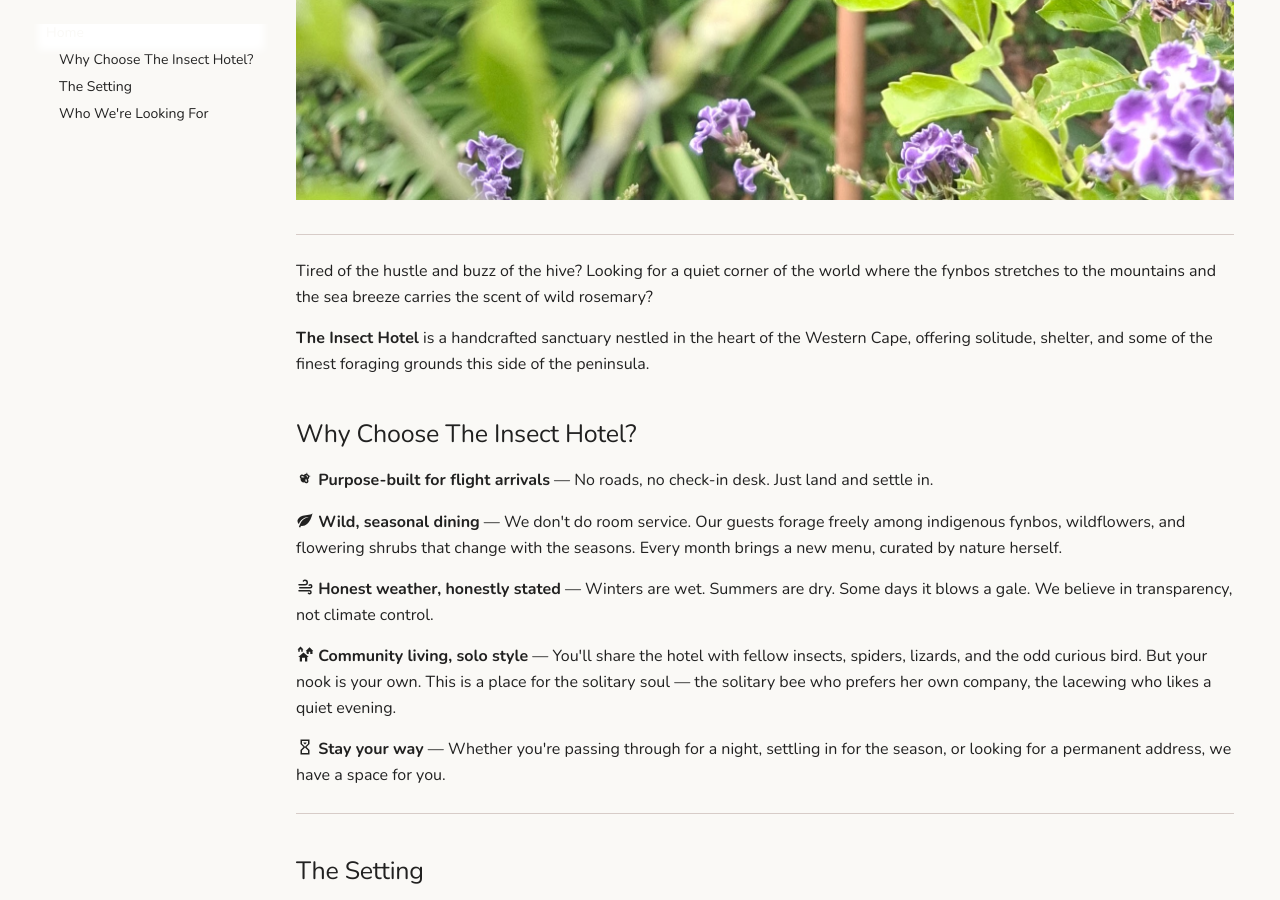
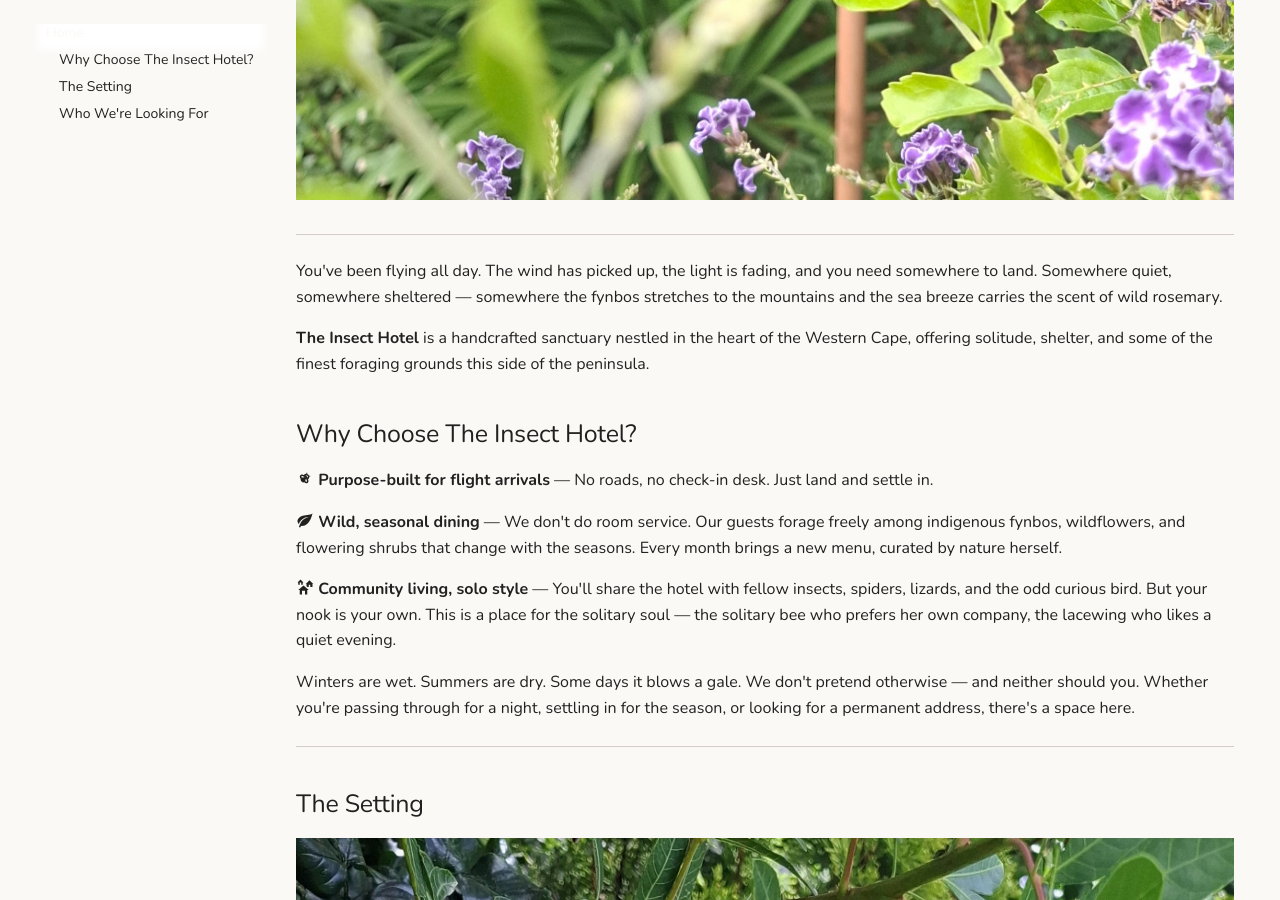
Before and after one commit to JonathanCGill/the-insect-hotel, an MkDocs documentation site: the page built from docs/index.md, in a window 1280 px wide and 900 px high, scrolled down 1252 px. Built offline with MkDocs 1.6.1 and Material for MkDocs 9.7.7, drawn with Linux system fonts in a browser that asks for light colours; some of the changed text lies outside the part shown.

Commit message:
Tighten the homepage voice: opening, Why Choose, and guest list
- Replace the opening paragraph ("Tired of the hustle and buzz...")
  with a played-straight arrival scene that matches the tone of the
  rest of the site.
- Collapse "Why Choose" from five bold lead-ins to three, folding
  the weather and stay-length points into a closing paragraph that
  breaks the listicle rhythm.
- Swap "Accepts that housekeeping happens" (human concern leaking in)
  for "Isn't easily startled", which stays in the insect-guest
  perspective.

https://claude.ai/code/session_015FAK1tTbgb3LuakEWtjhqD

```diff
--- a/docs/index.md
+++ b/docs/index.md
@@ -6,9 +6,10 @@
 
 ---
 
-Tired of the hustle and buzz of the hive? Looking for a quiet corner of the
-world where the fynbos stretches to the mountains and the sea breeze carries the
-scent of wild rosemary?
+You've been flying all day. The wind has picked up, the light is fading, and
+you need somewhere to land. Somewhere quiet, somewhere sheltered — somewhere the
+fynbos stretches to the mountains and the sea breeze carries the scent of wild
+rosemary.
 
 **The Insect Hotel** is a handcrafted sanctuary nestled in the heart of the
 Western Cape, offering solitude, shelter, and some of the finest foraging grounds
@@ -24,18 +25,15 @@ forage freely among indigenous fynbos, wildflowers, and flowering shrubs that
 change with the seasons. Every month brings a new menu, curated by nature
 herself.
 
-:material-weather-windy: **Honest weather, honestly stated** — Winters are wet.
-Summers are dry. Some days it blows a gale. We believe in transparency, not
-climate control.
-
 :material-home-group: **Community living, solo style** — You'll share the hotel
 with fellow insects, spiders, lizards, and the odd curious bird. But your nook is
 your own. This is a place for the solitary soul — the solitary bee who prefers
 her own company, the lacewing who likes a quiet evening.
 
-:material-timer-sand: **Stay your way** — Whether you're passing through for a
-night, settling in for the season, or looking for a permanent address, we have a
-space for you.
+Winters are wet. Summers are dry. Some days it blows a gale. We don't pretend
+otherwise — and neither should you. Whether you're passing through for a night,
+settling in for the season, or looking for a permanent address, there's a space
+here.
 
 ---
 
@@ -63,7 +61,7 @@ Our ideal guest:
 - **Values solitude** over swarm life
 - **Forages independently** and appreciates seasonal variety
 - **Doesn't mind sharing** with other wildlife
-- **Accepts that housekeeping happens** — the hotel gets a tidy-up now and then
+- **Isn't easily startled** — things move, things change, the garden has its own schedule
 - **Embraces the weather** — rain, wind, sun, and everything in between
 
 ---
```
